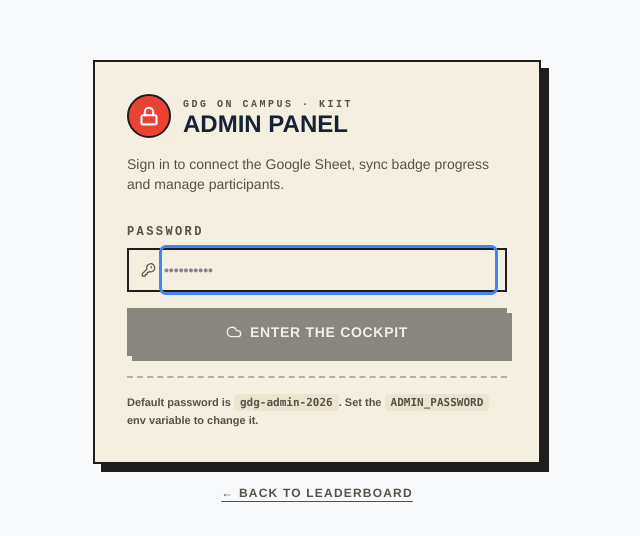
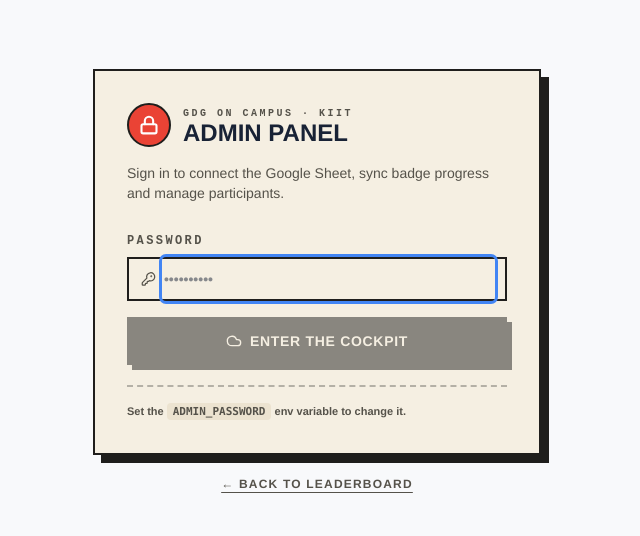
Before and after one commit to RitwikRishRaj/GDG-Cloud-Studyjam-site, a Next.js app: page /admin in a window 1280 px wide. Shown: the part 118-654 px from the top of the page, without its empty margins (323-963 px from the left). Built offline with nearby package versions, Linux system fonts and the light colour scheme; a web font is replaced by a local one.

Commit message:
Remove default admin password hint

```diff
--- a/src/app/admin/login-form.tsx
+++ b/src/app/admin/login-form.tsx
@@ -95,7 +95,6 @@ export function AdminLoginForm({
         </form>
 
         <p className="mt-5 border-t-2 border-dashed border-ink/30 pt-4 text-[11px] font-bold leading-relaxed text-ink-soft">
-          Default password is <code className="rounded bg-paper-deep px-1.5 py-0.5">gdg-admin-2026</code>.
           Set the <code className="rounded bg-paper-deep px-1.5 py-0.5">ADMIN_PASSWORD</code> env
           variable to change it.
         </p>
```
